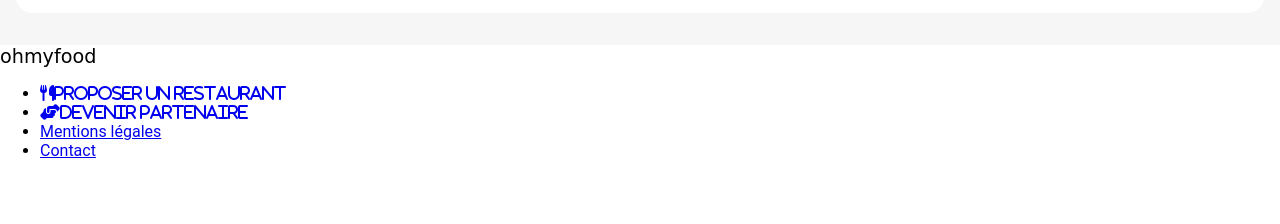
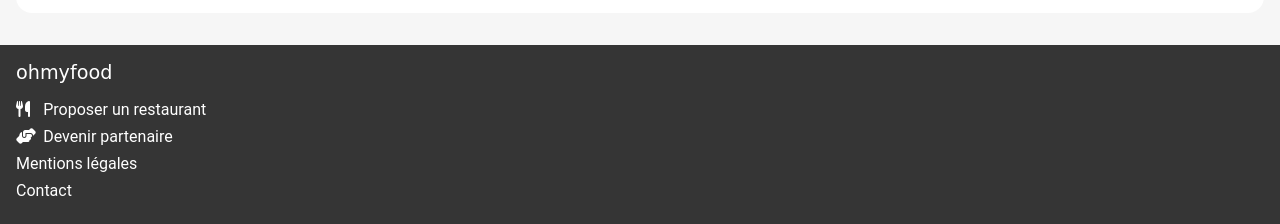
Before and after one commit to DanDev33300/ohmyfood_by_dan, a plain HTML site: page index.html in a window 1280 px wide. Shown: the part 1655-1879 px from the top of the page. Before the commit the page ends 1831 px from the top, so only its background shows below. Drawn offline with Linux system fonts and the light colour scheme; a web font is replaced by a local one.

Commit message:
Ajout du Footer

```diff
--- a/index.html
+++ b/index.html
@@ -128,17 +128,17 @@
 
           <!-- Footer -->
             <footer class="footer">
-              <div class="container__footer">
+              <div class="footer__container">
                 <span class="footer__logo">ohmyfood</span>
                 <ul class="footer__list">
                   <li class="footer__list2">
                     <a class="footer__link" href="#">
-                      <i class="fa-solid fa-utensils">Proposer un restaurant</i>
+                      <i class="fa-solid fa-utensils footer__icon"></i>Proposer un restaurant
                     </a>
                   </li>
                   <li class="footer__list2">
                     <a class="footer__link" href="#">
-                      <i class="fa-solid fa-handshake-angle">Devenir partenaire</i>
+                      <i class="fa-solid fa-handshake-angle footer__icon"></i>Devenir partenaire
                     </a>
                   </li>
                   <li class="footer__list2">
--- a/sass/style.scss
+++ b/sass/style.scss
@@ -22,12 +22,41 @@ body{
 }
 
 /* Partie Footer */
+.footer{
+    background-color: #353535;
+
     .footer__container{
-    background-color: grey;
-}
+        display: flex;
+        flex-direction: column;
+        padding: 1rem;
+        max-width: 1280px;
+        margin: auto;
+        position: relative;
+
       .footer__logo{
+          color: #fff;
           font-size: 1.2rem;
           font-family: "Shrikhand", cursive;
+          margin: 0 0 1rem 0;
+      }
+      .footer__list{
+        list-style-type: none;
+        padding: 0;
         margin: 0;
 
+        .footer__list2{
+            margin: 0 0 0.5rem 0;
+
+          .footer__link{
+              color: #fff;
+              text-decoration: none;
+
+            .footer__icon{
+                width: 1.2rem;
+                margin-right: 0.5rem;
             }
+          }
+        }
+      }
+    }
+}
```
Also changed, not shown: css/style.min.css, 1 other file. Lines whose indentation alone changed are shown as unchanged.
